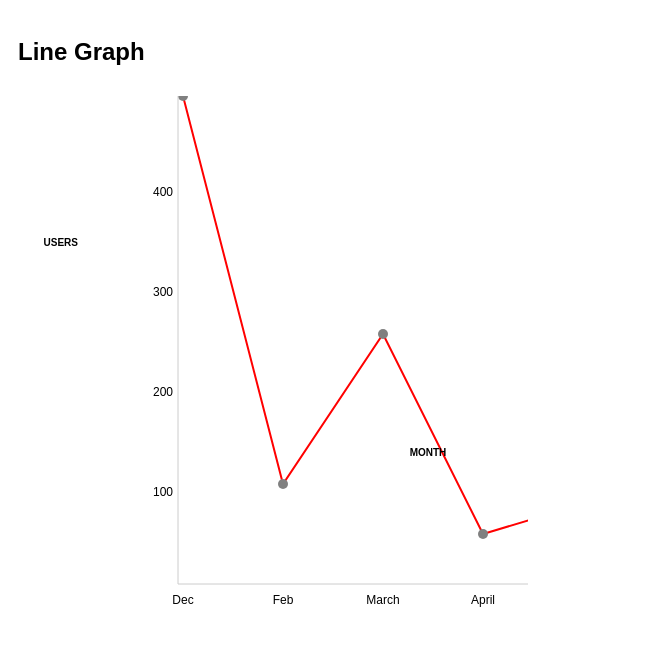
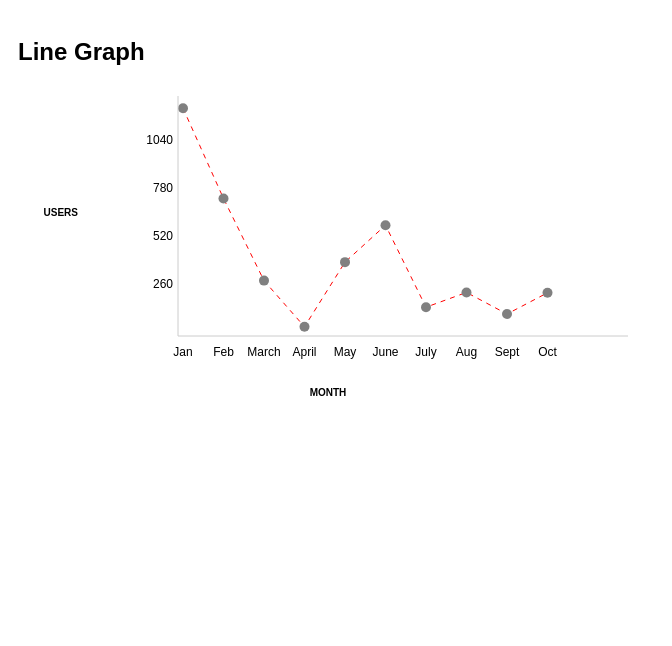
Before and after one commit to louise-hayes/Charts-SVG-Angular, an Angular app: page / in a window 1280 px wide. Shown: the top 646 px of the page, without its empty margins (0-672 px from the left). Built offline with nearby package versions, Linux system fonts and the light colour scheme.

Commit message:
readme updated, debugged x axis label disappearing after height increased above 300, added comments

```diff
--- a/src/app/app.component.html
+++ b/src/app/app.component.html
@@ -1 +1 @@
-<app-charts [dataSetMain]="dataSetMain"></app-charts>
+<app-charts [dataSet]="dataSet"></app-charts>
--- a/src/app/app.component.ts
+++ b/src/app/app.component.ts
@@ -5,28 +5,45 @@ import { Component } from '@angular/core';
   templateUrl: './app.component.html',
   styleUrls: ['./app.component.css']
 })
+export class AppComponent {
+  title = 'Angular5 Charts';
 
-export class AppComponent {
-  title = 'app';
-   chartStyle = {
-    backgroundColor: "#FFFFFF",
-    labelsFontColor: "#000000",
-    lineColor: "#FF0000",
-    "height.px": "600",
-    "width.px": "500"
+  chartStyle = {
+    "height.px": 300,
+    "width.px": 600,
+    "font-family": "Arial"
   };
+
+  lineStyle = {
+    stroke: "red",
+    "stroke-width": "1", //6=thicker
+    "stroke-dasharray": "5,5" // 0 = continous line
+  }
+
+  labelStyle = {
+    color: "#0000FF"
+  }
+
   chartData = [
-      {xlabel: "Dec", value: 488},
-      {xlabel: "Feb", value: 100} ,
-      {xlabel: "March", value: 250},
-      {xlabel: "April", value: 50} ,
-      {xlabel: "Aug", value: 80}
-   ];
-  dataSetMain = {
-      type: 'line',
-        title: 'Demo Line Graph',
-        labels: {xAxisID:'Users',yAxisID:'Months'}, //may be blank
-        data: this.chartData,
-        style: this.chartStyle //may be blank
+    { xlabel: "Jan", value: 1234 },
+    { xlabel: "Feb", value: 745 },
+    { xlabel: "March", value: 300 },
+    { xlabel: "April", value: 50 },
+    { xlabel: "May", value: 400 },
+    { xlabel: "June", value: 600 },
+    { xlabel: "July", value: 156 },
+    { xlabel: "Aug", value: 236 },
+    { xlabel: "Sept", value: 119 },
+    { xlabel: "Oct", value: 234 },
+  ];
+  dataSet = {
+    type: 'line',
+    title: 'Demo Line Graph',
+    labels: { xAxisID: 'Users', yAxisID: 'Months' }, //optional
+    numYlabels: 5, //default to 5 if none provided - optimal 5 or 10
+    data: this.chartData,
+    style: this.chartStyle, //all styles optional, component provides defaults - if passing params they will overwrite component and must be accurate css key value pairs
+    lineStyle: this.lineStyle,
+    labelStyle: this.labelStyle
   }
 }
--- a/src/app/components/charts/charts.component.css
+++ b/src/app/components/charts/charts.component.css
@@ -15,6 +15,7 @@
   fill: none;
   stroke: red;
   stroke-width: 2px;
+  stroke-dasharray: 0; /* solid line could be 5,5 = dashed line */
 }
 
 .chart-circle {
@@ -24,7 +25,6 @@
 .graph .labels {
   font-family: Arial;
   font-size: 12px;
-  kerning: 1;
 }
 
 .graph .labels.x-labels {
--- a/src/app/components/charts/charts.component.html
+++ b/src/app/components/charts/charts.component.html
@@ -5,7 +5,7 @@
 
   <svg class="graph" [ngStyle]="chartStyle">
 
-    <path class="chart-line" attr.d="{{linePath()}}"></path>
+    <path class="chart-line" [ngStyle]="lineStyle" attr.d="{{linePath()}}"></path>
     <circle class="chart-circle" r="5" *ngFor="let p of dataSet.points" attr.cx="{{p.x}}" attr.cy="{{p.y}}">
     </circle>
     <g class="grid x-grid">
@@ -14,11 +14,11 @@
     <g class="grid y-grid">
       <line attr.x1="{{dataSet.yline.x1}}" attr.x2="{{dataSet.yline.x2}}" attr.y1="{{dataSet.yline.y1}}" attr.y2="{{dataSet.yline.y2}}"></line>
     </g>
-    <g class="labels x-labels">
+    <g class="labels x-labels" [ngStyle]="labelStyle">
       <text class="chart-labels" *ngFor="let l of dataSet.xlabels" attr.x="{{l.x}}" attr.y="{{l.y}}">{{l.text}}</text>
       <text attr.x="{{dataSet.labelxTitle.x}}" attr.y="{{dataSet.labelxTitle.y}}" class="label-title">{{dataSet.labelxTitle.title}}</text>
     </g>
-    <g class="labels y-labels">
+    <g class="labels y-labels" [ngStyle]="labelStyle">
       <text class="chart-labels" *ngFor="let l of dataSet.ylabels" attr.x="{{l.x}}" attr.y="{{l.y}}">{{l.text}}</text>
       <text attr.x="{{dataSet.labelyTitle.x}}" attr.y="{{dataSet.labelyTitle.y}}" class="label-title">{{dataSet.labelyTitle.title}}</text>
     </g>
--- a/src/app/components/charts/charts.component.ts
+++ b/src/app/components/charts/charts.component.ts
@@ -7,92 +7,43 @@ import { Component, OnInit, Input } from '@angular/core';
 })
 
 export class ChartsComponent implements OnInit {
-  @Input() dataSetMain: any;
+  @Input() dataSet: any;
 
-  dataSet: any;
   leftOffset: number;
   ylineMargin: number;
   yLineTop: number;
-  lineHeight: number;
   lineWidth: number;
   chartStyle: object;
-  yLineBot: number;
+  lineStyle: object;
+  labelStyle: object;
   xLineBottomMargin: number;
-  yLineMargin: number;
-  yLineTopMargin: number;
   xLabelMargin: number;
   leftMargin: number;
-  yminval: number;
-  step: number;
+  yStep: number;
+  xStep: number;
   maxNm: number;
-  maxYval : number;
+  maxYval: number;
+  maxHeight: number;
+  rightMargin: number;
 
   //x 30 y 50 places a circle on the line graph to plot the data
   constructor() {
 
-    //the chartStyle will be populated from input() dataSet.chartStyle object
+    //the chartStyle will be populated from input() dataSet.Style object
     //but will default to the below
     this.chartStyle = {
-      "width.px": 500,
+      "width.px": 700,
       "height.px": 600
     }
 
     this.leftOffset = 150;
     this.leftMargin = 40;
     this.ylineMargin = 5;
-    this.yLineTop = 300;
-    this.yLineBot = 5;
-    this.lineWidth = this.chartStyle["width.px"];
+    this.yLineTop = 0;
     this.xLineBottomMargin = 20;
-    this.yLineTopMargin = 20;
     this.xLabelMargin = 60;
-    this.yminval = 0;
-    this.step = 60;
-
-    // to be dynamically created by Input() dataSetMain
-    //dataSet populates graph, is rendered in the chart component html
-    this.dataSet = {
-      points: [ // Jan
-        { x: this.leftOffset, y: 300 - 300 },
-        { x: this.step + this.leftOffset, y: 300 - 100 },
-        { x: this.step * 2 + this.leftOffset, y: 300 - 60 },
-        { x: this.step * 3 + this.leftOffset, y: 300 - 200 },
-        { x: this.step * 4 + this.leftOffset, y: 300 - 250 }
-      ],
-      xlabels: [
-        { x: this.ylineMargin + this.leftOffset, y: this.yLineTop + this.xLineBottomMargin, text: "Jan" },
-        { x: this.step + this.leftOffset, y: this.yLineTop + this.xLineBottomMargin, text: "Feb" },
-        { x: this.step * 2 + this.leftOffset, y: this.yLineTop + this.xLineBottomMargin, text: "March" },
-        { x: this.step * 3 + this.leftOffset, y: this.yLineTop + this.xLineBottomMargin, text: "April" },
-        { x: this.step * 4 + this.leftOffset, y: this.yLineTop + this.xLineBottomMargin, text: "May" }
-      ],
-      ylabels: [
-        { x: this.leftOffset - this.ylineMargin, y: 300 - 300, text: "300" },
-        { x: this.leftOffset - this.ylineMargin, y: 300 - 240, text: "240" },
-        { x: this.leftOffset - this.ylineMargin, y: 300 - 180, text: "180" },
-        { x: this.leftOffset - this.ylineMargin, y: 300 - 120, text: "120" },
-        { x: this.leftOffset - this.ylineMargin, y: 300 - 60, text: "60" },
-        { x: this.leftOffset - this.ylineMargin, y: this.yLineTop, text: "0" }
-
-      ],
-      labelxTitle:
-        { x: this.lineWidth / 2 + this.leftOffset, y: this.yLineTop + this.xLabelMargin, title: "Month" },
-
-      labelyTitle:
-        { x: this.leftOffset - 100, y: this.yLineTop / 2, title: "Users" },
-
-      xline: // how long x horizontal line: x1 x2 specify how long line is 60-360 y1 and y2 specify where line appears
-        { x1: this.leftOffset, x2: this.lineWidth + this.leftOffset, y1: this.yLineTop, y2: this.yLineTop },
-
-      yline: //how long y vertical line top is 5 bottom is chart height e.g. 300
-        { x1: this.leftOffset, x2: this.leftOffset, y1: this.yLineTop, y2: 0 }
-
-    }
-    console.log(this.dataSetMain);
-    console.log("constructor is being fired");
-    // this.generateDataSet(this.dataSetMain);
-
-  }
+    this.rightMargin = 5;
+  };
 
   //function to generate line path using x y variables from points array
   // output used to render svg d: path('M 30 50 L 100 80 L 200 60 L 280 30');
@@ -112,90 +63,99 @@ export class ChartsComponent implements OnInit {
   //function to generate graph dataset -  param dataSet received from parent App by Include()
 
   generateDataSet(dataSet: any) {
-    console.log(this.dataSetMain);
-    // this.chartStyle = this.dataSet.chartStyle;
+    this.maxHeight = parseInt(this.dataSet.style["height.px"]) - this.xLabelMargin;
+    this.lineWidth = parseInt(this.dataSet.style["width.px"]);
+    this.chartStyle = this.dataSet.style;
+    this.labelStyle = this.dataSet.labelStyle;
+    this.lineStyle = this.dataSet.lineStyle;
     this.dataSet.ylabels = this.getYLabels(dataSet.data);
-    this.yLineTop = this.maxYval;
+    this.yLineTop = this.maxHeight;
     this.dataSet.xlabels = this.getXLabels(dataSet.data);
     this.dataSet.points = this.getPoints(dataSet.data);
-    this.dataSet.xline = { x1: this.leftOffset, x2: this.lineWidth + this.leftOffset, y1: this.yLineTop, y2: this.yLineTop };
+    this.dataSet.xline = { x1: this.leftOffset, x2: this.lineWidth, y1: this.yLineTop, y2: this.yLineTop };
     this.dataSet.yline = { x1: this.leftOffset, x2: this.leftOffset, y1: this.yLineTop, y2: 0 }
-    console.log(this.dataSet);
-    return true;//for unit test
+    this.dataSet.labelxTitle = { x: this.lineWidth / 2, y: this.yLineTop + this.xLabelMargin, title: "Month" };
+    this.dataSet.labelyTitle = { x: this.leftOffset - 100, y: this.yLineTop / 2, title: "Users" };
   }
 
   //function to generate xAxisLabels array
   getXLabels(data) {
+    this.xStep = (this.lineWidth - (this.leftOffset + this.leftMargin + this.rightMargin)) / data.length;
+
     let xlabels = [];
     data.forEach((item, index) => {
-      xlabels.push({ x: this.ylineMargin + this.leftOffset + this.step * index, y: this.yLineTop + this.xLineBottomMargin, text: item.xlabel });
-      console.log("xlabels " + xlabels);
+      xlabels.push({ x: this.ylineMargin + this.leftOffset + this.xStep * index, y: this.yLineTop + this.xLineBottomMargin, text: item.xlabel });
     });
     return xlabels;
-    // dataSet.forEach(function (data,index) {
-    //   xlabels.push({ x: this.ylineMargin + this.leftOffset + (this.step * index), y: this.yLineTop + this.xLineBottomMargin, text: data.xlabel });
-    //   console.log(xlabels);
-    // });
   }
 
   getYLabels(data) {
-    console.log(data);
+    this.dataSet.numyYlabels = this.dataSet.numYlabels? this.dataSet.numYlabels:5;
+    console.log("number of y labels: " + this.dataSet.numYlabels);
+
+    // function to caclulate the max value of Y , to plot the graph ticks/legends
     function getMax() {
-      let maxNum = 0
+      let m = 0;
       data.forEach(item => {
-        if (item.value > maxNum) {
-          maxNum = item.value;
+        if (item.value > m) {
+          m = item.value;
         }
       });
-      console.log(maxNum);
-      return maxNum;
+      console.log("max Y axis Value (Max Nm : " + m);
+      return m;
     }
+
     let ylabels = [];
-    // let maxNum = 300;
-    // maxNum = Math.max(dataSet.value);
-    //   maxNum = dataSet.data.reduce(function(a, b) {
-    //     return Math.max(a, b);
-    // });
-
     this.maxNm = getMax();
     this.maxYval = this.maxNm;
+    // now round the highest y value (macNm) from dataSet.value to nearest 100th for graph readability
     this.maxNm = Math.ceil(this.maxNm / 100) * 100;
+    // interval between y axis legends/labels is determined by diving the max y axis value (maxNm) by the no. of labels (default 5)
+    this.yStep = this.maxHeight / this.dataSet.numYlabels; //calculate y Axis intervals between y Axis labels (line height / number of Y labels)
+    let yStepLabel = this.maxNm / this.dataSet.numYlabels; //calculate y Axis labels (Max Y Value / number of Y labels)
+    console.log("rounding max value to : " + this.maxNm.toString() + "and dividing by numYlabels " + this.dataSet.numYlabels + " Labels for Y Axis Steps: " + yStepLabel);
 
-    //function roundup maxNm
+    for (var i = 0; i < this.dataSet.numYlabels; i++) {
+      //text for ylabel is computed from the Y Values passed via dataSet.value but rounded to meaningful 100's
+      //llabel x = (static for each ylabel) (leftoffSet - yLineMargin) to plot label behind Y (horizontal) Axis
+      //Ylabel y: increments in steps (steps = max value / array length) top of line = min Value e.g. 0, bottom of line = max value e.g. 300
+      let yLegend = this.maxNm - (yStepLabel * i);
+      ylabels.push({ x: this.leftOffset - this.ylineMargin, y: this.yStep * i, text: yLegend.toString() });
 
-    this.step = this.maxNm / data.length;
-
-
-    console.log(this.maxNm.toString() + "length " + data.length);
-
-
-    data.forEach((item, index) => {
-      //text for Ylabel is computed from the Y Values passed via dataSet.value
-      //YLabel x: static for each label, leftoffSet - yLineMargin to plot lable behind Y Line
-      //YLabel y: increments in steps (steps = max value / array length) top of line = min Value e.g. 0, bottom of line = max value e.g. 300
-      let num = this.maxNm - (this.step * index);
-      ylabels.push({ x: this.leftOffset - this.ylineMargin, y: this.step * index, text: num.toString() });
-      console.log("ylabel " + ylabels);
-
-    });
+    };
     return ylabels;
-
-
   }
 
 
   getPoints(data) {
-    let pointsT = [];
+    let points = [];
     data.forEach((item, index) => {
-      pointsT.push({ x: this.ylineMargin + this.leftOffset + (this.step * index), y: this.maxYval - item.value });
-      console.log("pointsT " + pointsT[index].y);
+      points.push({ x: this.ylineMargin + this.leftOffset + (this.xStep * index), y: this.maxHeight - (this.maxHeight / (this.maxNm / item.value)) });
+      console.log("points " + points[index].y);
     });
-    return pointsT;
+    return points;
   }
 
   ngOnInit() {
     console.log("ngOnInit is being fired");
-    console.log(this.dataSetMain);
-    this.generateDataSet(this.dataSetMain);
+    console.log(this.dataSet);
+    //call function to populated dataSet array which will be rendered
+    this.generateDataSet(this.dataSet);
+
+    //sample to timeout to show how graph data could be updated dynamically - this is where updated dataSet can be added
+
+    // setTimeout( () => {
+    //   this.dataSet.data= [
+    //     {xlabel: "Jan", value: 1234},
+    //     {xlabel: "Feb", value: 745} ,
+    //     {xlabel: "March", value: 300},
+    //     {xlabel: "April", value: 50} ,
+    //     {xlabel: "May", value: 700},
+    //     {xlabel: "June", value: 600}
+    //  ]
+    //  this.generateDataSet(this.dataSet);
+
+
+    // },10000)
   }
 }
```
Also changed, not shown: Screen Shot 2018-04-14 at 16.52.29.png (added), 1 other file (tests, documents, lock files or other folders).
